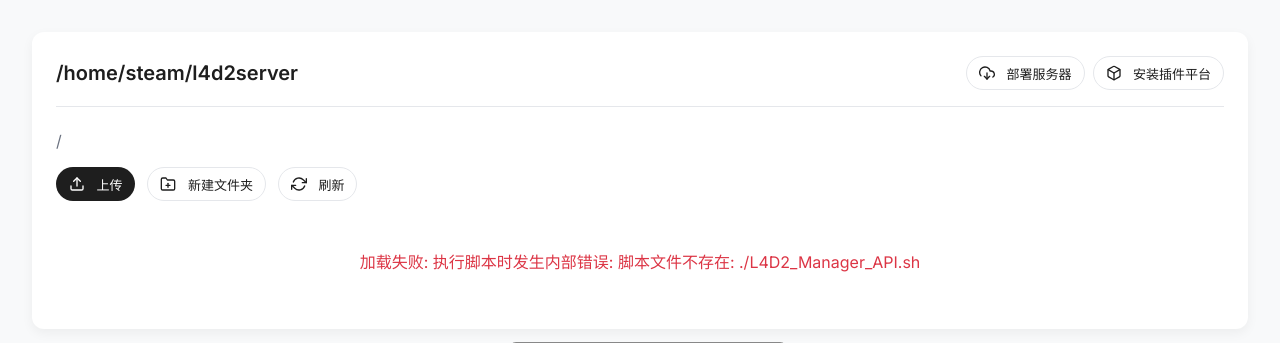
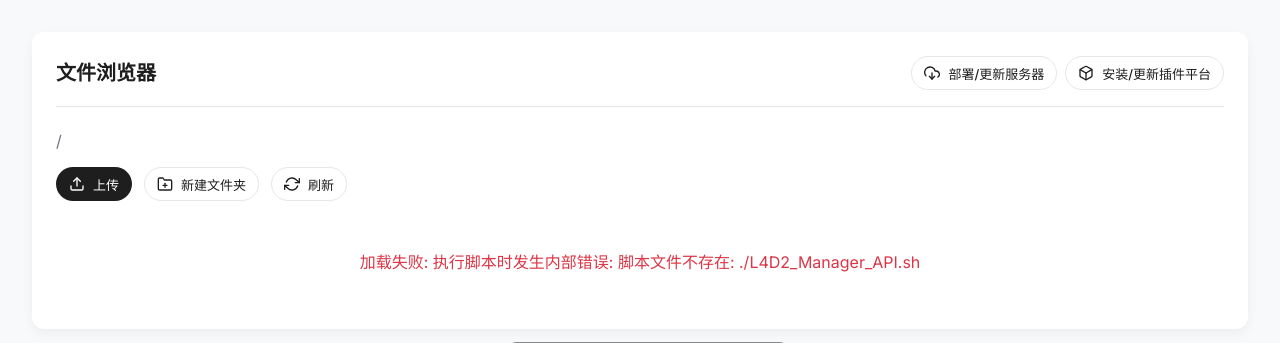
Before and after one commit to Q1en/L4D2-Manager-Panel, a Flask app: page /files in a window 1280 px wide. Shown: the part 95-438 px from the top of the page. Run offline with Flask 2, Linux system fonts and the light colour scheme; the visitor is signed in with stand-in values (Sample User, id 1); some libraries are stand-ins or nearby versions.

Commit message:
文件管理页面细节优化

```diff
--- a/app/app.py
+++ b/app/app.py
@@ -15,12 +15,8 @@
 SERVER_ROOT = '/home/steam/l4d2server'
 app.config['UPLOAD_FOLDER'] = SERVER_ROOT
 
-# --- 辅助函数：运行脚本 (重构) ---
+# --- 辅助函数：运行脚本 ---
 def run_script(args, payload_stdin=None):
-    """
-    一个更健壮的脚本运行器。
-    不再假设输出是JSON，而是返回一个包含执行结果的字典。
-    """
     command = ['bash', SCRIPT_PATH] + args
     logger.log_script_execution(args, True, f"Executing command: {' '.join(command)}")
 
--- a/app/templates/files.html
+++ b/app/templates/files.html
@@ -29,25 +29,25 @@
 
         <div class="card file-manager">
             <div class="card-header">
-                <h2>/home/steam/l4d2server</h2>
+                <h2>文件浏览器</h2>
                 <div class="item-actions">
-                    <button class="btn btn-secondary" id="deployBtn" title="部署/更新服务器文件">
-                        <i data-feather="download-cloud" style="width:16px;"></i>&nbsp;部署服务器
+                    <button class="btn btn-secondary" id="deployBtn">
+                        <i data-feather="download-cloud" style="width:16px;"></i>部署/更新服务器
                     </button>
-                    <button class="btn btn-secondary" id="installSmBtn" title="安装/更新SourceMod插件平台">
-                        <i data-feather="box" style="width:16px;"></i>&nbsp;安装插件平台
+                    <button class="btn btn-secondary" id="installSmBtn">
+                        <i data-feather="box" style="width:16px;"></i>安装/更新插件平台
                     </button>
                 </div>
             </div>
 
             <div class="breadcrumb" id="breadcrumb">/</div>
 
-            <div class="item-actions" style="margin-bottom: var(--space-4); display: flex; gap: var(--space-3);">
-                <button class="btn btn-primary" id="uploadBtn"><i data-feather="upload" style="width:16px;"></i>&nbsp;上传</button>
+            <div class="item-actions" style="margin-bottom: var(--space-4); display: flex; flex-wrap: wrap; gap: var(--space-3);">
+                <button class="btn btn-primary" id="uploadBtn"><i data-feather="upload" style="width:16px;"></i>上传</button>
                 <input type="file" id="fileInput" style="display: none;" multiple>
-                <button class="btn btn-secondary" id="newFolderBtn"><i data-feather="folder-plus" style="width:16px;"></i>&nbsp;新建文件夹</button>
+                <button class="btn btn-secondary" id="newFolderBtn"><i data-feather="folder-plus" style="width:16px;"></i>新建文件夹</button>
                  <button class="btn btn-secondary" onclick="loadFiles(currentPath)">
-                    <i data-feather="refresh-cw" style="width:16px;"></i>&nbsp;刷新
+                    <i data-feather="refresh-cw" style="width:16px;"></i>刷新
                 </button>
             </div>
 
@@ -72,7 +72,7 @@
                 <h2 id="editorFileName">编辑文件</h2>
                 <span class="close-btn" onclick="document.getElementById('editorModal').style.display='none'">&times;</span>
             </div>
-            <textarea id="editorTextarea"></textarea>
+            <textarea id="editorTextarea" placeholder="正在加载文件..."></textarea>
             <div class="modal-footer">
                 <button class="btn btn-secondary" onclick="document.getElementById('editorModal').style.display='none'">取消</button>
                 <button class="btn btn-primary" id="saveFileBtn">保存</button>
@@ -93,7 +93,7 @@
     });
     const resData = await response.json().catch(() => ({}));
 
-    if (!response.ok || resData.success === false) { // 明确检查 success: false
+    if (!response.ok || resData.success === false) {
         const errorMessage = resData.message || resData.error || `HTTP 错误: ${response.statusText}`;
         throw new Error(errorMessage);
     }
@@ -107,13 +107,7 @@
     container.innerHTML = `<div style="text-align: center; padding: var(--space-6); color: var(--text-secondary);">正在加载...</div>`;
 
     try {
-        const data = await fetch('/api/files/list', {
-            method: 'POST',
-            headers: { 'Content-Type': 'application/json' },
-            body: JSON.stringify({ path })
-        }).then(res => res.json());
-
-        if (!data.success) throw new Error(data.error);
+        const data = await apiCall('/api/files/list', { path });
         renderBreadcrumb(data.path);
         renderFileList(data.files);
     } catch (error) {
@@ -125,18 +119,14 @@
 
 function renderBreadcrumb(path) {
     const breadcrumbEl = document.getElementById('breadcrumb');
-    let html = `<a href="#" onclick="loadFiles('')">/</a>`;
+    let html = `<a href="#" onclick="loadFiles('')">/home/steam/l4d2server</a> /`;
     let current = '';
     if (path) {
         const parts = path.split('/').filter(p => p);
         for (let i = 0; i < parts.length; i++) {
             current += (current ? '/' : '') + parts[i];
             const nextPath = current;
-            if (i === parts.length - 1) {
-                html += ` ${parts[i]}`;
-            } else {
             html += ` <a href="#" onclick="loadFiles('${nextPath}')">${parts[i]}</a> /`;
-            }
         }
     }
     breadcrumbEl.innerHTML = html;
@@ -150,7 +140,7 @@
     }
 
     files.sort((a, b) => {
-        if (a.type === b.type) return a.name.localeCompare(b.name, 'zh-CN');
+        if (a.type === b.type) return a.name.localeCompare(b.name, 'zh-CN', { numeric: true });
         return a.type === 'directory' ? -1 : 1;
     });
 
@@ -175,7 +165,7 @@
         tableHTML += `
             <tr>
                 <td>
-                    <a href="#" class="item-name" onclick="${file.type === 'directory' ? `loadFiles('${fullPath}')` : `return false;`}">
+                    <a href="#" class="item-name" onclick="${file.type === 'directory' ? `loadFiles('${fullPath}')` : `return false;`}" style="text-decoration: none;">
                         <i data-feather="${icon}" class="icon"></i>
                         <span>${file.name}</span>
                     </a>
@@ -220,7 +210,6 @@
     const { value: folderName } = await Swal.fire({
         title: '输入新文件夹的名称',
         input: 'text',
-        inputPlaceholder: '例如: 我的新插件',
         showCancelButton: true,
         confirmButtonText: '创建',
         cancelButtonText: '取消'
@@ -238,38 +227,63 @@
     }
 }
 
-async function uploadFiles(files) {
+function uploadFiles(files) {
     if (files.length === 0) return;
 
-    Swal.fire({
-        title: '正在上传...',
-        html: `正在上传 ${files.length} 个文件`,
-        allowOutsideClick: false,
-        didOpen: () => Swal.showLoading()
-    });
-
+    const xhr = new XMLHttpRequest();
     const formData = new FormData();
     for (const file of files) {
         formData.append('file', file);
     }
     formData.append('path', currentPath);
 
-    try {
-        const response = await fetch('/api/files/upload', {
-            method: 'POST',
-            body: formData
+    xhr.open('POST', '/api/files/upload', true);
+
+    xhr.upload.onprogress = function(e) {
+        if (e.lengthComputable) {
+            const percentComplete = (e.loaded / e.total) * 100;
+            const progressBar = Swal.getHtmlContainer()?.querySelector('#upload-progress');
+            if(progressBar) {
+                progressBar.style.width = percentComplete + '%';
+            }
+        }
+    };
+
+    xhr.onloadstart = function() {
+        Swal.fire({
+            title: '正在上传...',
+            html: `
+                <div>正在处理 ${files.length} 个文件</div>
+                <div style="background: #e9ecef; border-radius: .25rem; margin-top: 1rem;">
+                    <div id="upload-progress" class="swal2-progress-bar" style="width: 0%; height: 1rem; border-radius: .25rem;"></div>
+                </div>
+            `,
+            allowOutsideClick: false,
+            showConfirmButton: false,
         });
-        const data = await response.json();
-        if (!data.success) throw new Error(data.error || data.message);
+    };
 
+    xhr.onload = function() {
+        if (xhr.status === 200) {
+            const data = JSON.parse(xhr.responseText);
+            if (data.success) {
                 Swal.fire('成功!', data.message, 'success');
                 loadFiles(currentPath);
-    } catch (error) {
-         Swal.fire('失败!', `上传失败: ${error.message}`, 'error');
+            } else {
+                Swal.fire('失败!', `上传失败: ${data.error || data.message}`, 'error');
             }
+        } else {
+            Swal.fire('失败!', `上传时发生HTTP错误: ${xhr.statusText}`, 'error');
+        }
+    };
+
+    xhr.onerror = function() {
+        Swal.fire('失败!', '上传时发生网络错误。', 'error');
+    };
+
+    xhr.send(formData);
 }
 
-// --- unzipFile 函数 (恢复显示逻辑) ---
 async function unzipFile(path) {
     Swal.fire({
         title: '正在解压...',
@@ -279,16 +293,13 @@
     });
     try {
         await apiCall('/api/files/unzip', { path });
-        // 成功时显示通用消息
         Swal.fire('成功!', '文件已成功解压。', 'success');
         loadFiles(currentPath);
     } catch(error) {
-        // 失败时显示来自后端的具体错误
         Swal.fire('失败!', `解压失败: ${error.message}`, 'error');
     }
 }
 
-// --- 文件编辑器 ---
 let fileToEdit = '';
 async function openEditor(path) {
     fileToEdit = path;
@@ -297,7 +308,8 @@
     const fileNameEl = document.getElementById('editorFileName');
 
     fileNameEl.textContent = `编辑: ${path}`;
-    textarea.value = '正在加载文件内容...';
+    textarea.value = '';
+    textarea.placeholder = '正在加载文件内容...';
     modal.style.display = 'flex';
 
     try {
@@ -311,6 +323,7 @@
             throw new Error(textData || `HTTP ${response.status}`);
         }
         textarea.value = textData;
+        textarea.placeholder = '在此处编辑文件...';
     } catch (error) {
         textarea.value = `加载文件失败: ${error.message}`;
     }
@@ -327,27 +340,9 @@
     }
 }
 
-// --- 页面初始化和事件绑定 ---
-document.addEventListener('DOMContentLoaded', () => {
-    fetch('/api/status').then(res => res.json()).then(data => {
-        if (data.success && !data.serverDeployed) {
-            document.getElementById('deployPrompt').style.display = 'block';
-        }
-    }).catch(err => console.error("无法获取服务器状态", err));
-
-    loadFiles('');
-    feather.replace();
-
-    document.getElementById('newFolderBtn').addEventListener('click', createFolder);
-    document.getElementById('uploadBtn').addEventListener('click', () => document.getElementById('fileInput').click());
-    document.getElementById('fileInput').addEventListener('change', (e) => uploadFiles(e.target.files));
-    document.getElementById('saveFileBtn').addEventListener('click', saveFile);
-
-    const deployBtn = document.getElementById('deployBtn');
+function handleDeployment() {
     const logModal = document.getElementById('logModal');
     const logOutput = document.getElementById('logOutput');
-
-    deployBtn.addEventListener('click', () => {
     logModal.style.display = 'flex';
     logOutput.textContent = '正在连接到服务器以获取日志...\n';
 
@@ -361,11 +356,7 @@
             reader.read().then(({ done, value }) => {
                 if (done) {
                     logOutput.textContent += '\n--- 日志流结束 ---';
-                        fetch('/api/status').then(res => res.json()).then(data => {
-                           if (data.success && data.serverDeployed) {
-                               document.getElementById('deployPrompt').style.display = 'none';
-                           }
-                        });
+                    checkServerStatus();
                     loadFiles(currentPath);
                     return;
                 }
@@ -384,9 +375,9 @@
     }).catch(err => {
         logOutput.textContent += `\n--- 发生错误: ${err.message} ---`;
     });
-    });
+}
 
-    document.getElementById('installSmBtn').addEventListener('click', async () => {
+async function handleSmInstall() {
     const result = await Swal.fire({
         title: `确认安装/更新插件平台吗?`,
         text: `请确保您已将 SourceMod 和 MetaMod 的 .tar.gz 安装包上传至 /app/SourceMod_Installers 目录中。`,
@@ -404,7 +395,30 @@
     } catch(error) {
         Swal.fire('失败!', `操作失败: ${error.message}`, 'error');
     }
-    });
+}
+
+function checkServerStatus() {
+    fetch('/api/status').then(res => res.json()).then(data => {
+        if (data.serverDeployed === false) {
+            document.getElementById('deployPrompt').style.display = 'block';
+        } else {
+            document.getElementById('deployPrompt').style.display = 'none';
+        }
+    }).catch(err => console.error("无法获取服务器状态", err));
+}
+
+document.addEventListener('DOMContentLoaded', () => {
+    checkServerStatus();
+    loadFiles('');
+    feather.replace();
+
+    document.getElementById('newFolderBtn').addEventListener('click', createFolder);
+    document.getElementById('uploadBtn').addEventListener('click', () => document.getElementById('fileInput').click());
+    document.getElementById('fileInput').addEventListener('change', (e) => uploadFiles(e.target.files));
+    document.getElementById('saveFileBtn').addEventListener('click', saveFile);
+
+    document.getElementById('deployBtn').addEventListener('click', handleDeployment);
+    document.getElementById('installSmBtn').addEventListener('click', handleSmInstall);
 });
 </script>
 
```
Also changed, not shown: app/templates/logs.html (+6 -6 lines). Lines whose indentation alone changed are shown as unchanged.
